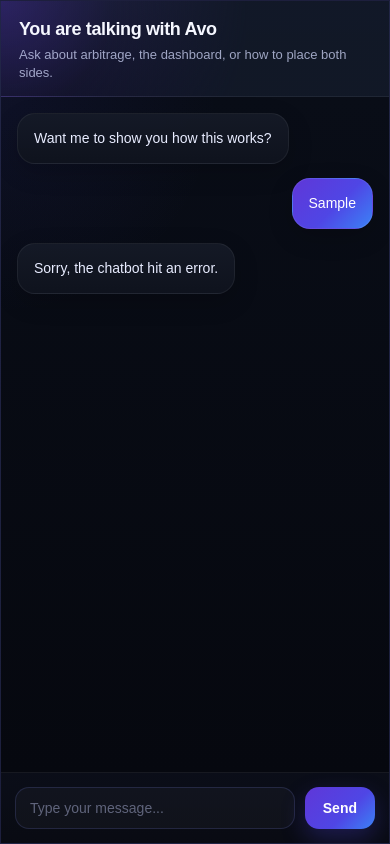
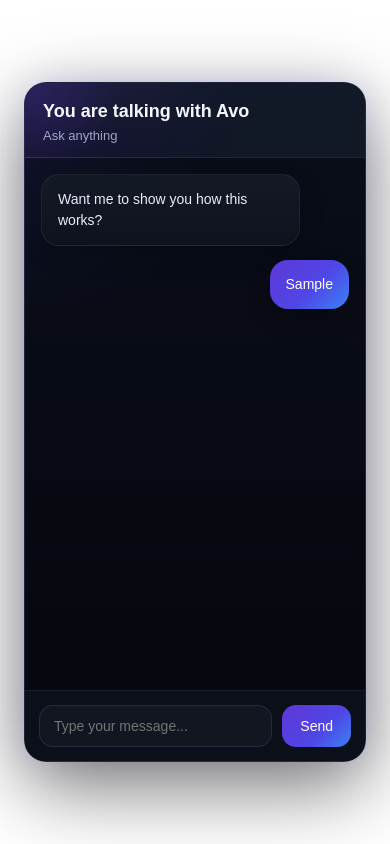
Before and after one commit to blellochg09/avo-chatbot-demo, a website: page public/index.html in a window 390 px wide. Both pictures are taken after typing "Sample" into the empty fields and a click on the button "Send". Drawn offline with Linux system fonts and the light colour scheme; no server answers.

Commit message:
Update index.html

```diff
--- a/public/index.html
+++ b/public/index.html
@@ -13,7 +13,7 @@
       margin: 0;
       min-height: 100vh;
       font-family: Arial, sans-serif;
-      background: #05070d;
+      background: #ffffff;
       display: flex;
       align-items: center;
       justify-content: center;
@@ -34,7 +34,6 @@
         0 24px 80px rgba(0,0,0,0.55),
         0 0 0 1px rgba(255,255,255,0.03) inset,
         0 0 30px rgba(94, 92, 255, 0.12);
-      backdrop-filter: blur(14px);
     }
 
     .chatbot-header {
@@ -50,13 +49,11 @@
       font-size: 18px;
       font-weight: 700;
       color: #f5f7ff;
-      letter-spacing: -0.02em;
     }
 
     .chatbot-header p {
       margin: 0;
       font-size: 13px;
-      line-height: 1.4;
       color: rgba(214,221,255,0.72);
     }
 
@@ -95,7 +92,6 @@
       color: #ffffff;
       background:
         linear-gradient(135deg, #5f37d8 0%, #4f46e5 55%, #3b82f6 100%);
-      border: 1px solid rgba(255,255,255,0.08);
     }
 
     .typing {
@@ -107,8 +103,6 @@
       background:
         linear-gradient(180deg, rgba(21,26,39,0.96) 0%, rgba(15,19,30,0.98) 100%);
       border: 1px solid rgba(255,255,255,0.06);
-      width: fit-content;
-      box-shadow: 0 8px 24px rgba(0,0,0,.18);
     }
 
     .typing span {
@@ -119,31 +113,19 @@
       animation: bounce 1s infinite ease-in-out;
     }
 
-    .typing span:nth-child(2) {
-      animation-delay: 0.15s;
-    }
-
-    .typing span:nth-child(3) {
-      animation-delay: 0.3s;
-    }
+    .typing span:nth-child(2) { animation-delay: 0.15s; }
+    .typing span:nth-child(3) { animation-delay: 0.3s; }
 
     @keyframes bounce {
-      0%, 80%, 100% {
-        transform: scale(0.8);
-        opacity: 0.5;
-      }
-      40% {
-        transform: scale(1);
-        opacity: 1;
-      }
+      0%,80%,100% { transform: scale(0.8); opacity: 0.5; }
+      40% { transform: scale(1); opacity: 1; }
     }
 
     .chatbot-input {
       display: flex;
       gap: 10px;
       padding: 14px;
-      background:
-        linear-gradient(180deg, rgba(11,14,24,0.96) 0%, rgba(9,11,19,0.98) 100%);
+      background: #0b0f19;
       border-top: 1px solid rgba(255,255,255,0.06);
     }
 
@@ -156,17 +138,6 @@
       padding: 12px 14px;
       font-size: 14px;
       outline: none;
-      transition: border-color .2s ease, box-shadow .2s ease, background .2s ease;
-    }
-
-    .chatbot-input input::placeholder {
-      color: rgba(204,212,255,0.42);
-    }
-
-    .chatbot-input input:focus {
-      border-color: rgba(95,55,216,0.55);
-      box-shadow: 0 0 0 3px rgba(95,55,216,0.14);
-      background: rgba(255,255,255,0.045);
     }
 
     .chatbot-input button {
@@ -175,29 +146,9 @@
       border-radius: 14px;
       padding: 0 18px;
       font-size: 14px;
-      font-weight: 600;
       cursor: pointer;
       background:
         linear-gradient(135deg, #5f37d8 0%, #4f46e5 60%, #3b82f6 100%);
-      box-shadow: 0 10px 24px rgba(79,70,229,0.28);
-      transition: transform .15s ease, opacity .15s ease;
-    }
-
-    .chatbot-input button:hover {
-      transform: translateY(-1px);
-      opacity: 0.96;
-    }
-
-    @media (max-width: 480px) {
-      body {
-        padding: 0;
-      }
-
-      .chatbot-container {
-        width: 100vw;
-        height: 100vh;
-        border-radius: 0;
-      }
     }
   </style>
 </head>
@@ -205,13 +156,13 @@
   <div class="chatbot-container">
     <div class="chatbot-header">
       <h3>You are talking with Avo</h3>
-      <p>Ask about arbitrage, the dashboard, or how to place both sides.</p>
+      <p>Ask anything</p>
     </div>
 
     <div class="chatbot-messages" id="messages"></div>
 
     <div class="chatbot-input">
-      <input id="userInput" type="text" placeholder="Type your message..." />
+      <input id="userInput" placeholder="Type your message..." />
       <button id="sendBtn">Send</button>
     </div>
   </div>
@@ -221,55 +172,48 @@
     const input = document.getElementById("userInput");
     const sendBtn = document.getElementById("sendBtn");
 
-    function scrollToBottom() {
+    function addMessage(text, sender) {
+      const m = document.createElement("div");
+      m.className = "message " + sender;
+      m.innerText = text;
+      messages.appendChild(m);
       messages.scrollTop = messages.scrollHeight;
     }
 
-    function addMessage(text, sender = "bot") {
-      const div = document.createElement("div");
-      div.className = `message ${sender}`;
-      div.textContent = text;
-      messages.appendChild(div);
-      scrollToBottom();
-    }
-
-    function addTyping() {
-      const typing = document.createElement("div");
-      typing.className = "typing";
-      typing.id = "typing-indicator";
-      typing.innerHTML = "<span></span><span></span><span></span>";
-      messages.appendChild(typing);
-      scrollToBottom();
+    function typing() {
+      const t = document.createElement("div");
+      t.className = "typing";
+      t.id = "typing";
+      t.innerHTML = "<span></span><span></span><span></span>";
+      messages.appendChild(t);
+      messages.scrollTop = messages.scrollHeight;
     }
 
     function removeTyping() {
-      const typing = document.getElementById("typing-indicator");
-      if (typing) typing.remove();
+      const t = document.getElementById("typing");
+      if (t) t.remove();
     }
 
     function sleep(ms) {
-      return new Promise(resolve => setTimeout(resolve, ms));
+      return new Promise(r => setTimeout(r, ms));
     }
 
-    async function sendBotBubbles(parts) {
-      for (let i = 0; i < parts.length; i++) {
-        addTyping();
-        await sleep(650 + (i * 120));
+    async function botSequence(parts) {
+      for (let p of parts) {
+        typing();
+        await sleep(700);
         removeTyping();
-        addMessage(parts[i], "bot");
-        await sleep(320);
+        addMessage(p, "bot");
+        await sleep(350);
       }
     }
 
     async function sendMessage(text) {
       addMessage(text, "user");
 
-      try {
       const res = await fetch("/api/chat", {
         method: "POST",
-          headers: {
-            "Content-Type": "application/json"
-          },
+        headers: {"Content-Type":"application/json"},
         body: JSON.stringify({
           message: text,
           page: "homepage",
@@ -278,44 +222,27 @@
       });
 
       const data = await res.json();
-        const reply = (data.reply || "Sorry, I hit an error.").trim();
 
-        const parts = reply
-          .split(/\n\s*\n/)
-          .map(part => part.trim())
-          .filter(Boolean);
-
-        if (parts.length) {
-          await sendBotBubbles(parts);
-        } else {
-          await sendBotBubbles(["Sorry, I hit an error."]);
-        }
-      } catch (error) {
-        await sendBotBubbles(["Sorry, the chatbot hit an error."]);
-      }
+      const parts = data.reply.split("\n\n");
+      botSequence(parts);
     }
 
-    sendBtn.addEventListener("click", async () => {
-      const text = input.value.trim();
-      if (!text) return;
+    sendBtn.onclick = () => {
+      if (!input.value) return;
+      const text = input.value;
       input.value = "";
-      await sendMessage(text);
-    });
+      sendMessage(text);
+    };
 
-    input.addEventListener("keydown", async (e) => {
+    input.addEventListener("keydown", e => {
       if (e.key === "Enter") {
-        const text = input.value.trim();
-        if (!text) return;
-        input.value = "";
-        await sendMessage(text);
+        sendBtn.onclick();
       }
     });
 
-    (async function openConversation() {
-      await sendBotBubbles([
+    botSequence([
       "Want me to show you how this works?"
     ]);
-    })();
   </script>
 </body>
 </html>
```
Lines whose indentation alone changed are shown as unchanged.
